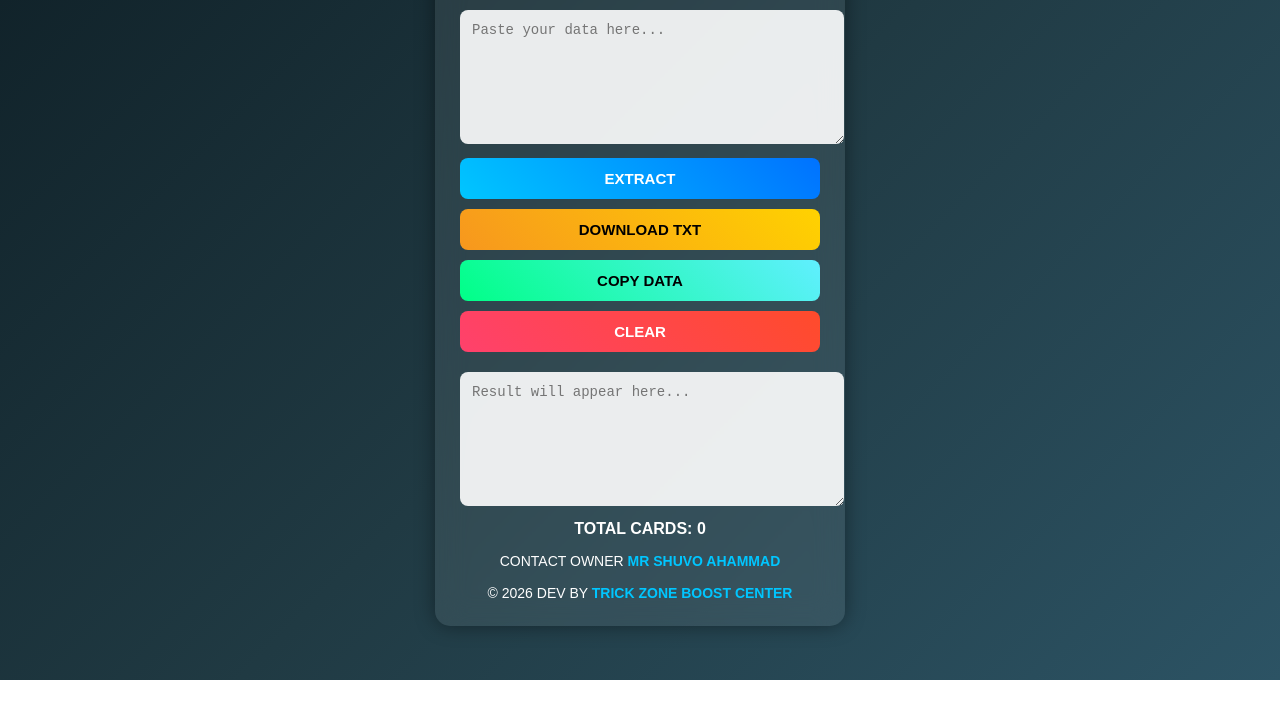
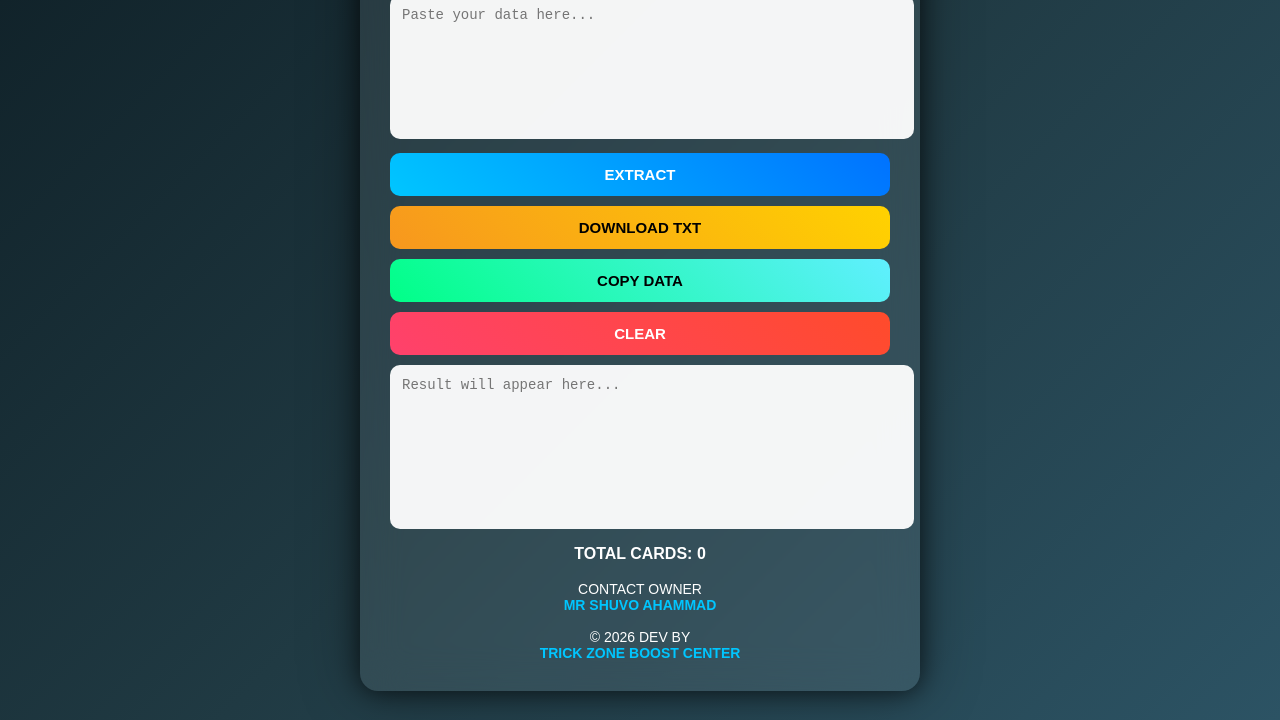
Before and after one commit to trickzoneboosts-pixel/buycc-card-extract-tool, a plain HTML site: page index.html in a window 1280 px wide. Shown: the part 120-840 px from the top of the page. Before the commit the page ends 800 px from the top, so only its background shows below. Drawn offline with Linux system fonts and the light colour scheme.

Commit message:
Refactor HTML and update function names for clarity

```diff
--- a/index.html
+++ b/index.html
@@ -2,61 +2,129 @@
 <html>
 <head>
 <meta charset="UTF-8">
+<meta name="viewport" content="width=device-width, initial-scale=1.0">
+
 <title>BUYCC CARD EXTRACT TOOL</title>
 
 <style>
 
 body{
 margin:0;
-font-family:Arial;
+font-family:Arial, sans-serif;
+
 background: linear-gradient(135deg,#0f2027,#203a43,#2c5364);
-height:100vh;
+
+min-height:100vh;
+
 display:flex;
 justify-content:center;
 align-items:center;
-flex-direction:column;
+
+padding:20px;
 color:white;
 }
 
 .container{
+
+width:95%;
+max-width:500px;
+
 background: rgba(255,255,255,0.08);
-backdrop-filter: blur(15px);
-padding:25px;
-border-radius:15px;
-width:360px;
-box-shadow:0 0 20px rgba(0,0,0,0.4);
+
+backdrop-filter: blur(20px);
+
+border-radius:18px;
+
+padding:30px;
+
+box-shadow:
+0 0 25px rgba(0,0,0,0.6),
+0 0 60px rgba(0,0,0,0.4);
+
+animation:fadeIn 0.6s ease;
+}
+
+@keyframes fadeIn{
+
+from{
+opacity:0;
+transform:translateY(20px);
+}
+
+to{
+opacity:1;
+transform:translateY(0);
+}
+
 }
 
 .title{
+
 text-align:center;
-font-size:22px;
+font-size:26px;
 font-weight:bold;
+
 margin-bottom:15px;
+
+letter-spacing:1px;
 }
 
 textarea{
+
 width:100%;
-height:110px;
+
+padding:12px;
+
 margin-top:10px;
-padding:12px;
-border-radius:8px;
+
+border-radius:10px;
+
 border:none;
+
 outline:none;
+
 font-size:14px;
-background:rgba(255,255,255,0.9);
+
+background:rgba(255,255,255,0.95);
+
 color:black;
+
+resize:none;
+}
+
+#input{
+height:120px;
+}
+
+#output{
+height:140px;
+margin-top:10px;
 }
 
 button{
+
 width:100%;
-padding:12px;
+
+padding:13px;
+
 margin-top:10px;
+
 border:none;
-border-radius:8px;
+
+border-radius:10px;
+
 font-size:15px;
+
 font-weight:bold;
+
 cursor:pointer;
-transition:0.3s;
+
+transition:0.25s;
+}
+
+button:hover{
+
+transform:scale(1.04);
 }
 
 .extract{
@@ -64,13 +132,13 @@ background:linear-gradient(45deg,#00c6ff,#0072ff);
 color:white;
 }
 
-.copy{
-background:linear-gradient(45deg,#00ff87,#60efff);
+.download{
+background:linear-gradient(45deg,#f7971e,#ffd200);
 color:black;
 }
 
-.download{
-background:linear-gradient(45deg,#f7971e,#ffd200);
+.copy{
+background:linear-gradient(45deg,#00ff87,#60efff);
 color:black;
 }
 
@@ -79,33 +147,37 @@ background:linear-gradient(45deg,#ff416c,#ff4b2b);
 color:white;
 }
 
-button:hover{
-transform:scale(1.05);
-}
+.count{
 
-.resultbox{
-margin-top:10px;
-}
+margin-top:12px;
 
-.count{
-margin-top:10px;
 text-align:center;
+
+font-size:16px;
+
 font-weight:bold;
 }
 
 .footer{
-margin-top:15px;
+
+margin-top:18px;
+
 text-align:center;
+
 font-size:14px;
 }
 
 .footer a{
+
 color:#00c6ff;
+
 text-decoration:none;
+
 font-weight:bold;
 }
 
 .footer a:hover{
+
 text-decoration:underline;
 }
 
@@ -122,19 +194,15 @@ BUYCC CARD EXTRACT TOOL
 
 <textarea id="input" placeholder="Paste your data here..."></textarea>
 
-<button class="extract" onclick="extract()">EXTRACT</button>
+<button class="extract" onclick="extractCards()">EXTRACT</button>
 
-<button class="download" onclick="download()">DOWNLOAD TXT</button>
+<button class="download" onclick="downloadCards()">DOWNLOAD TXT</button>
 
-<button class="copy" onclick="copy()">COPY DATA</button>
+<button class="copy" onclick="copyCards()">COPY DATA</button>
 
 <button class="clear" onclick="clearAll()">CLEAR</button>
 
-<div class="resultbox">
-
 <textarea id="output" placeholder="Result will appear here..."></textarea>
-
-</div>
 
 <div class="count">
 TOTAL CARDS: <span id="count">0</span>
@@ -142,14 +210,16 @@ TOTAL CARDS: <span id="count">0</span>
 
 <div class="footer">
 
-CONTACT OWNER
+CONTACT OWNER<br>
+
 <a href="https://t.me/SHUVO_MAHMUD01" target="_blank">
 MR SHUVO AHAMMAD
 </a>
 
 <br><br>
 
-© 2026 DEV BY
+© 2026 DEV BY<br>
+
 <a href="https://t.me/boost_help_zone04" target="_blank">
 TRICK ZONE BOOST CENTER
 </a>
@@ -160,51 +230,64 @@ TRICK ZONE BOOST CENTER
 
 <script>
 
-function extract(){
+function extractCards(){
 
-let input=document.getElementById("input").value;
+let input =
+document.getElementById("input").value;
 
-let cards=input.match(/[0-9]{16}\|[0-9]{2}\|[0-9]{2,4}\|[0-9]{3}/g);
+let regex =
+/(?:\d{13,16})[\|\:\s](\d{1,2})[\|\:\s](\d{2,4})[\|\:\s](\d{3,4})/g;
 
-if(cards){
+let matches =
+input.match(regex);
 
-document.getElementById("output").value=cards.join("\n");
+if(matches){
 
-document.getElementById("count").innerText=cards.length;
+document.getElementById("output").value =
+matches.join("\n");
+
+document.getElementById("count").innerText =
+matches.length;
 
 }else{
 
-document.getElementById("output").value="";
+document.getElementById("output").value = "";
 
-document.getElementById("count").innerText=0;
+document.getElementById("count").innerText = 0;
 
 }
 
 }
 
-function copy(){
+function copyCards(){
 
-let text=document.getElementById("output");
+let text =
+document.getElementById("output");
 
 text.select();
 
 document.execCommand("copy");
 
-alert("COPIED SUCCESS");
+alert("COPIED SUCCESSFULLY");
 
 }
 
-function download(){
+function downloadCards(){
 
-let text=document.getElementById("output").value;
+let text =
+document.getElementById("output").value;
 
-let blob=new Blob([text],{type:"text/plain"});
+let blob =
+new Blob([text],{type:"text/plain"});
 
-let a=document.createElement("a");
+let a =
+document.createElement("a");
 
-a.href=URL.createObjectURL(blob);
+a.href =
+URL.createObjectURL(blob);
 
-a.download="cards.txt";
+a.download =
+"cards.txt";
 
 a.click();
 
@@ -212,11 +295,11 @@ a.click();
 
 function clearAll(){
 
-document.getElementById("input").value="";
+document.getElementById("input").value = "";
 
-document.getElementById("output").value="";
+document.getElementById("output").value = "";
 
-document.getElementById("count").innerText="0";
+document.getElementById("count").innerText = 0;
 
 }
 
```
